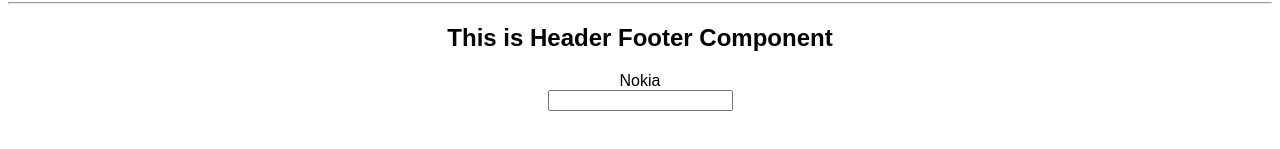
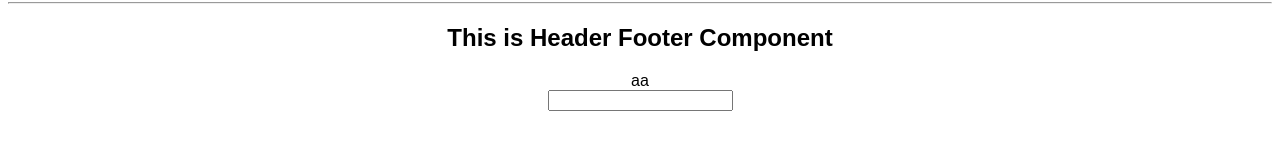
Before and after one commit to MdAnowarHosen/Learn-React, a React (Create React App) app: page / in a window 1280 px wide. Shown: the part 313-462 px from the top of the page. Built offline with nearby package versions, Linux system fonts and the light colour scheme.

Commit message:
onChange event with name

```diff
--- a/src/components/Home/Mobile.jsx
+++ b/src/components/Home/Mobile.jsx
@@ -5,20 +5,22 @@ export class Fruits extends PureComponent {
   constructor(props) {
     super(props);
     this.state = {
-      mobile: "Nokia"
+      username: ""
     };
   }
-  ChangeMobile = (e) => {
-    this.setState({
-      mobile: e.target.value
-    });
+  ChangeMobile = (event) => {
+    let value = event.target.name;
+    let getting_value = event.target.value;
+    this.setState({ [value]: getting_value });
   };
   render() {
     return (
       <div>
-        <div>{this.state.mobile}</div>
+        <div>{this.state.username} aa</div>
         <div>
-          <input type="text" onChange={this.ChangeMobile} />
+          <form action="#">
+            <input name="username" type="text" onChange={this.ChangeMobile} />
+          </form>
         </div>
       </div>
     );
```
